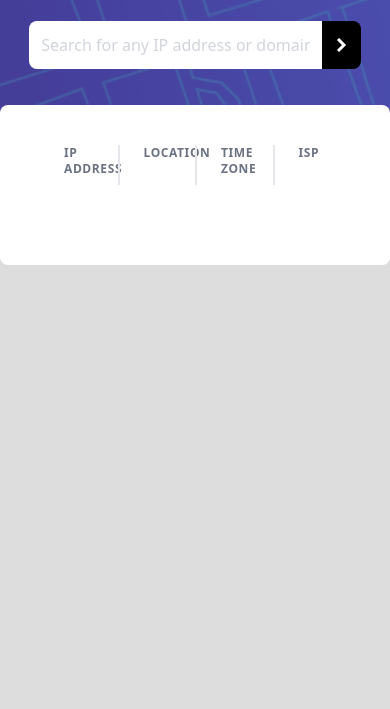
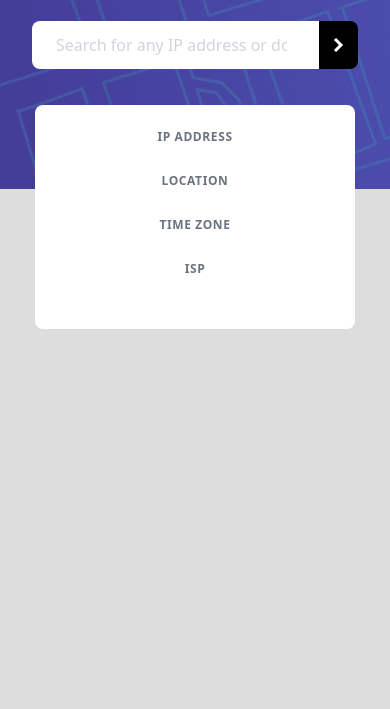
Before and after one commit to caritobd91/ip-address-tracker, a website built with Vite: page index.html in a window 390 px wide. Shown: the part 135-844 px from the top of the page. Built offline with nearby package versions, Linux system fonts and the light colour scheme; no server answers.

Commit message:
[update] mobile styles

```diff
--- a/index.html
+++ b/index.html
@@ -3,7 +3,7 @@
   <head>
     <meta charset="UTF-8" />
     <meta name="viewport" content="width=device-width, initial-scale=1.0" />
-    <title>Vanilla Starter</title>
+    <title>Ip Address Tracker</title>
     <link rel="stylesheet" href="https://unpkg.com/leaflet@1.7.1/dist/leaflet.css"
     integrity="sha512-xodZBNTC5n17Xt2atTPuE1HxjVMSvLVW9ocqUKLsCC5CXdbqCmblAshOMAS6/keqq/sMZMZ19scR4PsZChSR7A=="
     crossorigin=""/>
@@ -18,37 +18,37 @@
           <h1 class="py-10 text-center text-white text-3xl font-semibold">IP Address Tracker</h1>
 
           <form id="form" class="pb-10 flex flex-row justify-center">
-            <input type="text" placeholder="Search for any IP address or domain" class="w-3/4 rounded-lg rounded-r-none p-3 placeholder-gray-300 w-ful">
-            <button class="bg-black p-3.5 rounded-lg rounded-l-none ">
+            <input type="text" placeholder="Search for any IP address or domain" class="max-w-xs md:w-3/4 rounded-lg rounded-r-none pl-6 pr-8 py-3 placeholder-gray-300 w-ful">
+            <button class="bg-black p-3.5 rounded-lg rounded-l-none cursor-pointer">
               <img src="/img/icon-arrow.svg">
             </button>
           </form>
         </div>
       </div>
 
-      <div class="bg-white h-40 w-full max-w-6xl rounded-lg mx-auto absolute top-60 z-10 right-0 left-0 p-10">
-        <div class="divide-x-2 divide-solid divide-grey-500 flex justify-between">
-          <div class="px-6 w-1/4">
-            <h2 class="text-gray-500 uppercase pb-2 font-bold text-xs tracking-wider">Ip Address</h2>
-            <div id="searchResultIp" class="text-xl font-bold"></div>
+      <div class="bg-white h-auto md:h-40 w-full max-w-xs md:max-w-6xl rounded-lg mx-auto absolute top-60 z-10 right-0 left-0 p-6 md:p-10">
+        <div class="text-center md:text-left md:divide-x-2 md:divide-solid md:divide-grey-500 flex md:flex-row flex-col justify-between">
+          <div class="px-6 md:w-1/4">
+            <h2 class="text-gray-500 uppercase pb-2 font-bold text-xs tracking-wider ">Ip Address</h2>
+            <div id="searchResultIp" class="text-xl font-bold pb-5 md:pd-0"></div>
           </div>
-          <div class="px-6 w-1/4">
+          <div class="px-6 md:w-1/4">
             <h2 class="text-gray-500 uppercase pb-2 font-bold text-xs tracking-wider">
               Location
             </h2>
-            <div id="searchResultLocation" class="text-xl font-bold"></div>
+            <div id="searchResultLocation" class="text-xl font-bold pb-5 md:pd-0"></div>
           </div>
-          <div class="px-6 w-1/4">
+          <div class="px-6 md:w-1/4">
             <h2 class="text-gray-500 uppercase pb-2 font-bold text-xs tracking-wider">
               Time Zone
             </h2>
-            <div id="searchResultTimeZone" class="text-xl font-bold"></div>
+            <div id="searchResultTimeZone" class="text-xl font-bold pb-5 md:pd-0"></div>
           </div>
-          <div class="px-6 w-1/4">
+          <div class="px-6 md:w-1/4">
             <h2 class="text-gray-500 uppercase pb-2 font-bold text-xs tracking-wider">
               ISP
             </h2>
-            <div id="searchResultIsp" class="text-xl font-bold"></div>
+            <div id="searchResultIsp" class="text-xl font-bold pb-5 md:pd-0"></div>
           </div>
       </div>
       </div>
```
